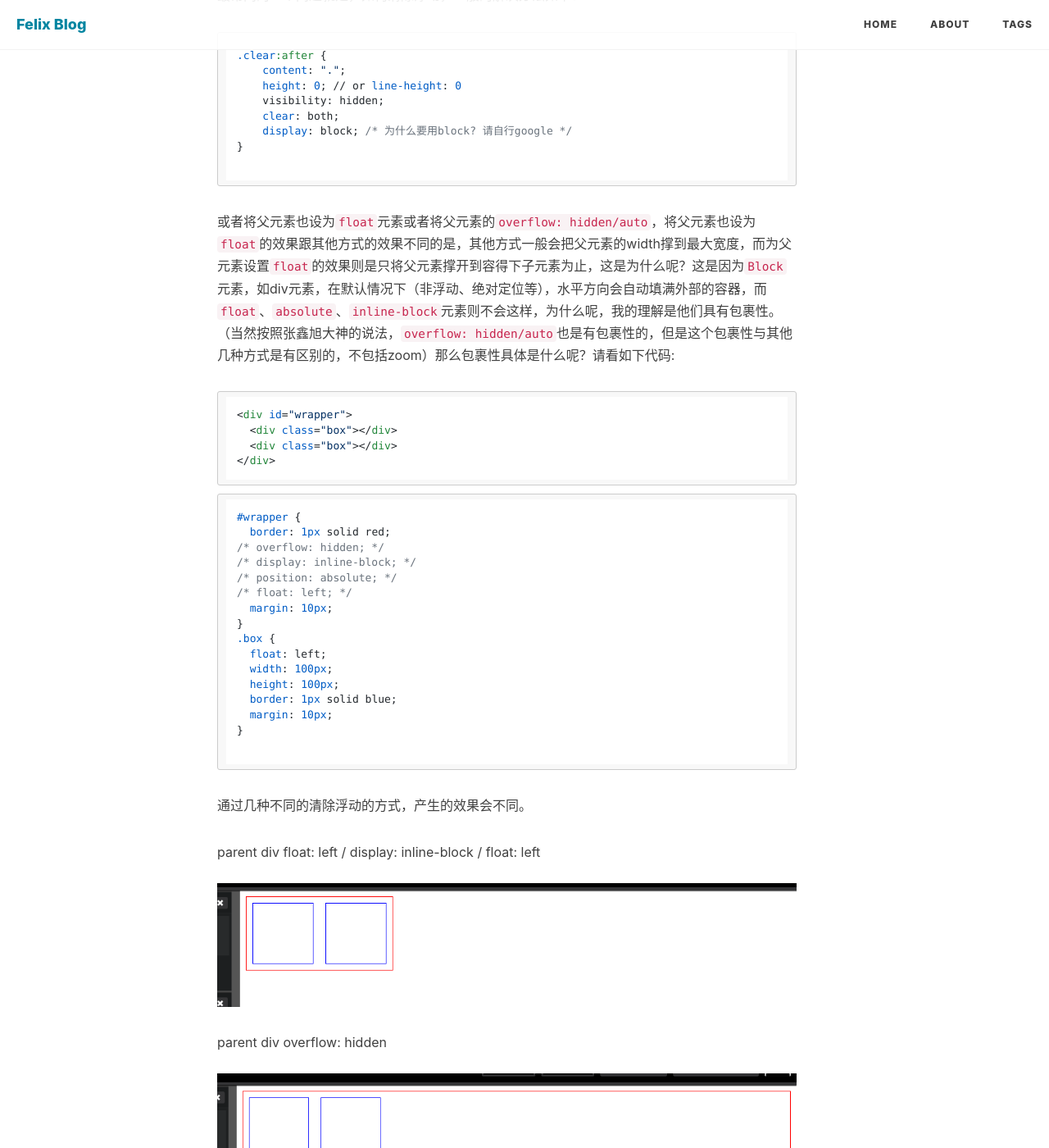
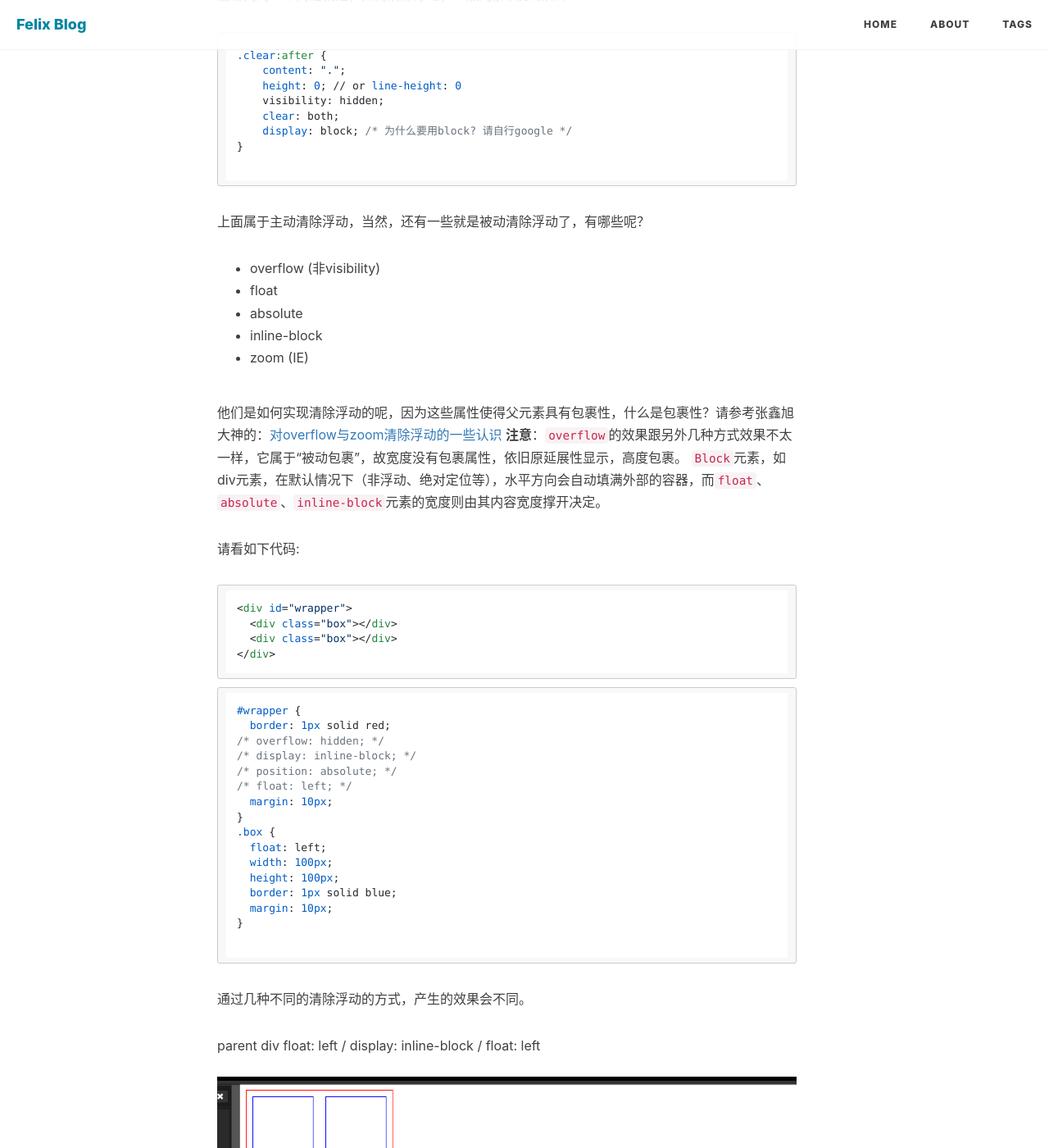
Before and after one commit to sheguloves/blog, a Jekyll site: the page built from _posts/2016-05-08-CSS-Start-from-Zero.md, in a window 1280 px wide and 1400 px high, scrolled down 1312 px. Shown: the whole window at 82% size. Built offline with Jekyll 4.4.1, drawn with Linux system fonts in a browser that asks for light colours; nearby versions of some CDN libraries; comment, search, counter and statistics services are not loaded; some of the changed text lies outside the part shown.

Commit message:
Update post

````diff
--- a/_posts/2016-05-08-CSS-Start-from-Zero.md
+++ b/_posts/2016-05-08-CSS-Start-from-Zero.md
@@ -34,7 +34,20 @@ tags:
 }
 
 ```
-或者将父元素也设为`float`元素或者将父元素的`overflow: hidden/auto`，将父元素也设为`float`的效果跟其他方式的效果不同的是，其他方式一般会把父元素的width撑到最大宽度，而为父元素设置`float`的效果则是只将父元素撑开到容得下子元素为止，这是为什么呢？这是因为`Block`元素，如div元素，在默认情况下（非浮动、绝对定位等），水平方向会自动填满外部的容器，而`float`、`absolute`、`inline-block`元素则不会这样，为什么呢，我的理解是他们具有包裹性。（当然按照张鑫旭大神的说法，`overflow: hidden/auto`也是有包裹性的，但是这个包裹性与其他几种方式是有区别的，不包括zoom）那么包裹性具体是什么呢？请看如下代码:
+
+上面属于主动清除浮动，当然，还有一些就是被动清除浮动了，有哪些呢？
+
+* overflow (非visibility)
+* float
+* absolute
+* inline-block
+* zoom (IE)
+
+他们是如何实现清除浮动的呢，因为这些属性使得父元素具有包裹性，什么是包裹性？请参考张鑫旭大神的：[对overflow与zoom清除浮动的一些认识](http://www.zhangxinxu.com/wordpress/2010/01/%E5%AF%B9overflow%E4%B8%8Ezoom%E6%B8%85%E9%99%A4%E6%B5%AE%E5%8A%A8%E7%9A%84%E4%B8%80%E4%BA%9B%E8%AE%A4%E8%AF%86/)
+**注意**：`overflow`的效果跟另外几种方式效果不太一样，它属于“被动包裹”，故宽度没有包裹属性，依旧原延展性显示，高度包裹。
+`Block`元素，如div元素，在默认情况下（非浮动、绝对定位等），水平方向会自动填满外部的容器，而`float`、`absolute`、`inline-block`元素的宽度则由其内容宽度撑开决定。
+
+请看如下代码:
 
 ```
 <div id="wrapper">
@@ -68,5 +81,3 @@ parent div float: left / display: inline-block / float: left
 
 parent div overflow: hidden
 ![parent div overflow hidden](/img/css-notes/overflow-hidden.png "Parent div overflow hidden")
-
-如果想对包裹性及清除浮动有更加深入的了解，请参考张鑫旭大神的：[对overflow与zoom清除浮动的一些认识](http://www.zhangxinxu.com/wordpress/2010/01/%E5%AF%B9overflow%E4%B8%8Ezoom%E6%B8%85%E9%99%A4%E6%B5%AE%E5%8A%A8%E7%9A%84%E4%B8%80%E4%BA%9B%E8%AE%A4%E8%AF%86/)
````
